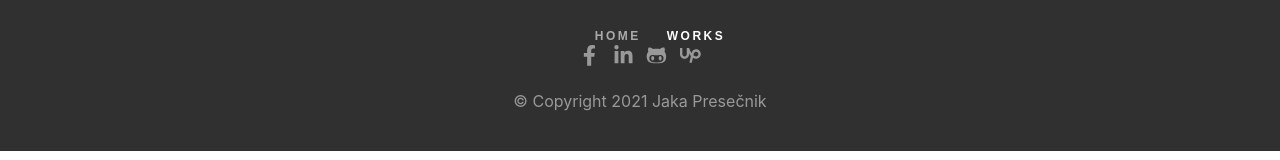
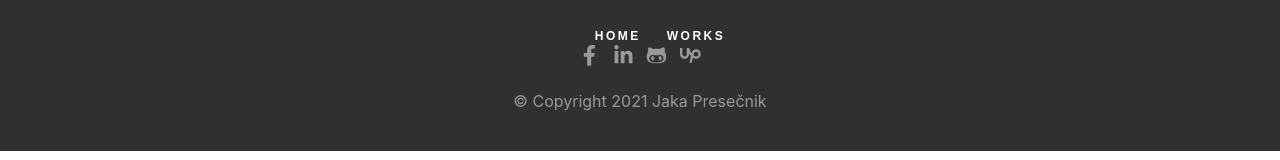
Before and after one commit to JakaPresecnik/ma-landing-page, a React (Create React App) app: page / in a window 1280 px wide. Shown: the top 160 px of the page. Built offline with nearby package versions, Linux system fonts and the light colour scheme.

Commit message:
navbar fix

```diff
--- a/src/Components/Nav.js
+++ b/src/Components/Nav.js
@@ -4,8 +4,8 @@ function Nav () {
     return (
         <nav>
             <ul id="nav" className="nav">
-                <li><NavLink to='/' exact activeClassName="selected">Home</NavLink></li>
-                <li><NavLink to='/works' activeClassName="selected">Works</NavLink></li>
+                <li><NavLink to='/ma-landing-page' exact activeClassName="selected">Home</NavLink></li>
+                <li><NavLink to='/ma-landing-page/works' activeClassName="selected">Works</NavLink></li>
             </ul>
         </nav>
     );
```
